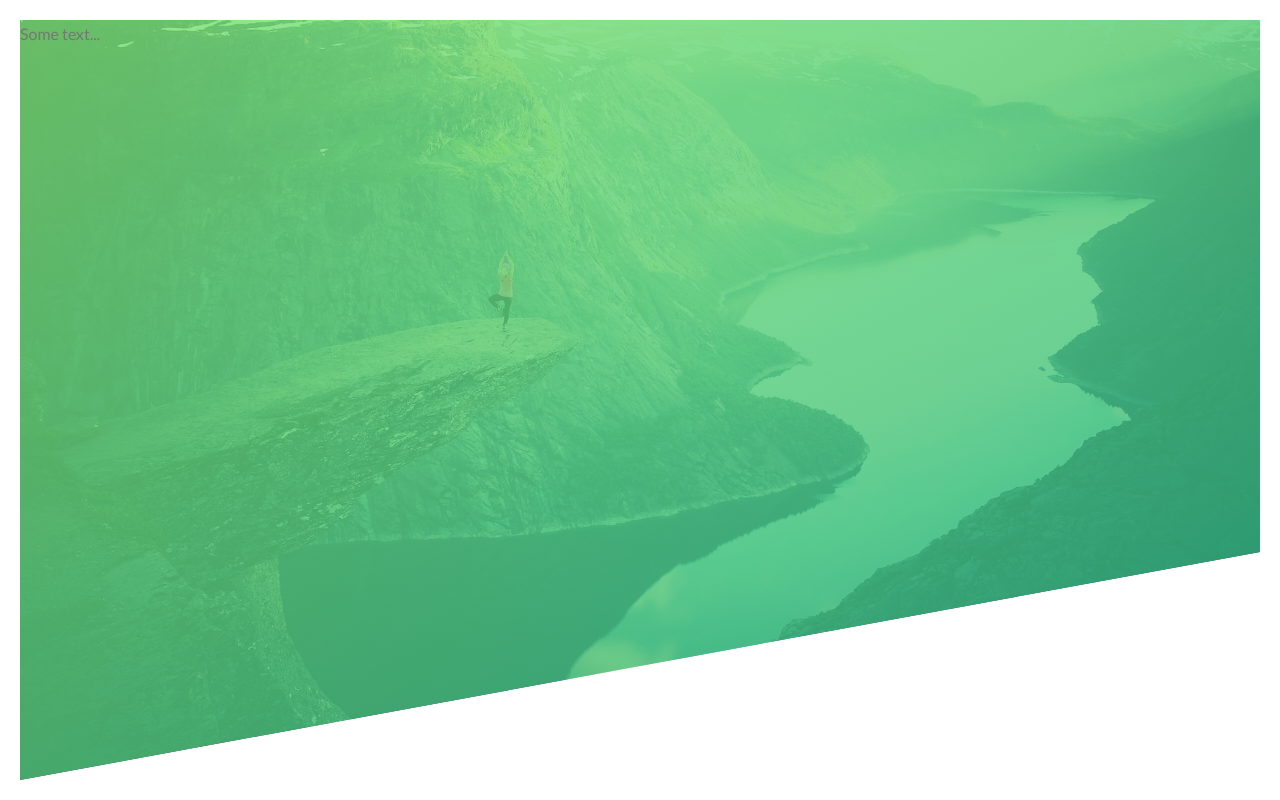
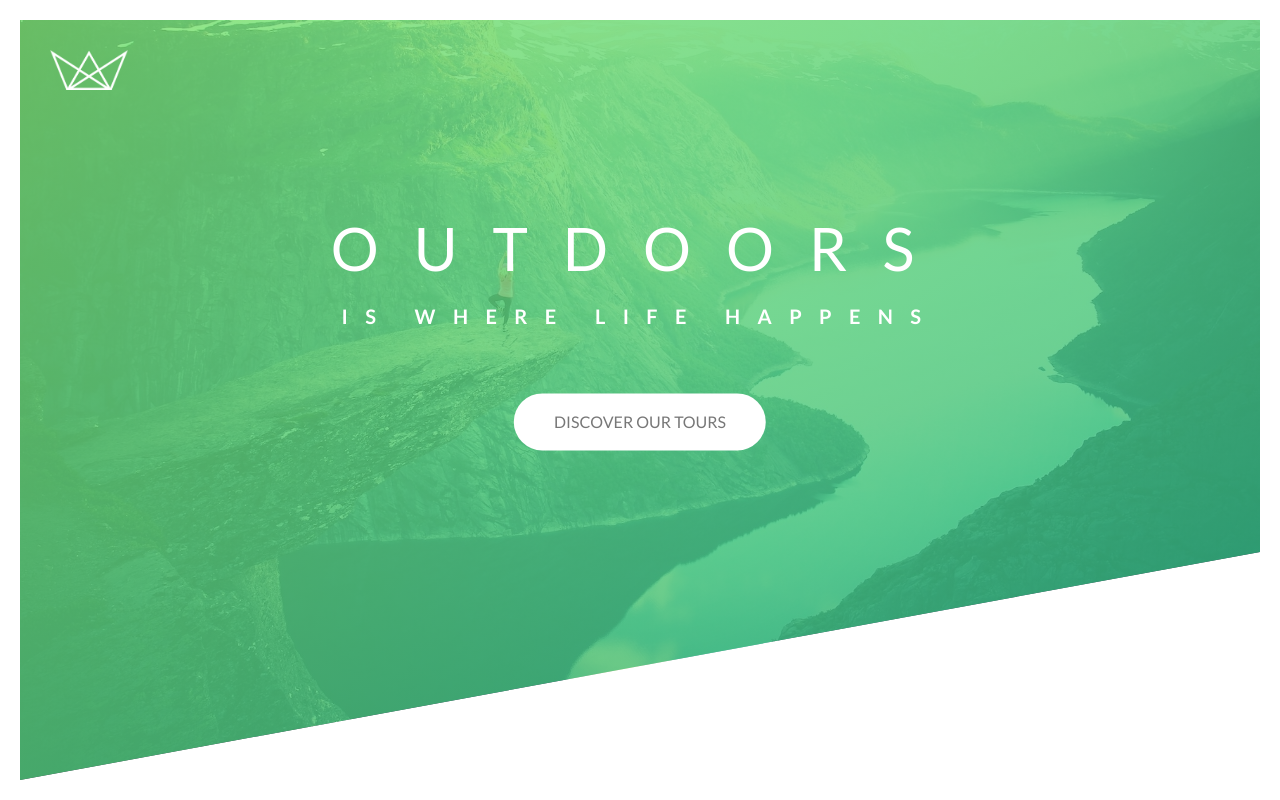
Before and after one commit to Dianaaaa/Abeau-page_css, a plain HTML site: page index.html in a window 1280 px wide. Drawn offline with Linux system fonts and the light colour scheme.

Commit message:
button animation

```diff
--- a/css/style.css
+++ b/css/style.css
@@ -36,4 +36,167 @@ body {
   background-size: cover;
   background-position: top;
   clip-path: polygon(0 0, 100% 0, 100% 70%, 0 100%);
+  position: relative;
 }
+
+.logo-box {
+  position: absolute;
+  top: 30px;
+  left: 30px;
+}
+
+.logo {
+  height: 40px;
+}
+
+/*.logo:hover {
+  animation: moveInRight 1s ease-out;
+}*/
+
+.text-box {
+    position: absolute; /*parent position 与relative配对*/
+    top: 40%;
+    left: 50%;
+    transform: translate(-50%, -50%); /*text-box position*/
+    text-align: center;
+
+}
+
+.heading-primary {
+  color: #fff;
+  text-transform: uppercase;
+
+  backface-visibility: hidden;
+  margin-bottom: 60px;
+}
+
+.heading-primary-main {
+  display: block;
+  font-size: 60px;
+  font-weight: 400;
+  letter-spacing: 35px;
+
+  animation-name: moveInLeft;
+  animation-duration: 1s;
+  animation-timing-function: ease-out;
+  /*
+  animation-duration: 2s;
+  animation-iteration-count: 3;
+  */
+}
+
+.heading-primary-sub {
+  display: block;
+  font-size: 20px;
+  font-weight: 700;
+  letter-spacing: 17.4px;
+
+  animation-name: moveInRight;
+  animation-duration: 1s;
+  animation-timing-function: ease-out;
+}
+
+@keyframes moveInLeft {
+  0% {
+    opacity: 0;
+    transform: translateX(-100px) /*rotate(-50deg)*/;
+  }
+
+  /*60% {
+    transform: rotate(120deg);
+  }*/
+
+  80% {
+    transform: translateX(10px);
+  }
+
+  100% {
+    opacity: 1;
+    transform: translate(0);
+  }
+}
+
+@keyframes moveInRight {
+  0% {
+    opacity: 0;
+    transform: translateX(100px);
+  }
+
+  80% {
+    transform: translateX(-10px);
+  }
+
+  100% {
+    opacity: 1;
+    transform: translate(0);
+  }
+}
+
+@keyframes moveInBottom {
+  0% {
+    opacity: 0;
+    transform: translateY(30px);
+  }
+  100% {
+    opacity: 1;
+    transform: translate(0);
+  }
+}
+
+.btn:link,
+.btn:visited {
+  text-transform: uppercase;
+  text-decoration: none;
+  padding: 15px 40px;
+  display: inline-block;
+  border-radius: 100px;
+  transition: all .2s;   /*还原smoothly*/
+  position：relative;
+}
+
+.btn:hover {
+  transform: translateY(-3px);
+  box-shadow: 0 10px 20px rgba(0,0,0,.2);
+}
+
+.btn:active {
+  transform: translateY(1px);
+  box-shadow: 0 5px 10px rgba(0,0,0,.2);
+}
+
+.btn-white {
+  background-color: #fff;
+  color: #777;
+}
+
+.btn-animated {
+  animation-name: moveInBottom;
+  animation-duration: .5s;
+  animation-timing-function: ease-out;
+  animation-delay: .75s;
+  animation-fill-mode: backwards; /*使button一开始不出现*/
+}
+
+/*psuedo element, child of the "btn"*/
+/*.btn::after {
+    content: "";
+    display: inline-block;
+    height: 100%;
+    weight: 100%;
+    border-radius: 100px;
+    position: absolute;
+    top: 0;
+    left: 0;
+    z-index: -1;
+    transform: all .4s;
+}
+
+.btn-white::after {
+  background-color: #fff;
+}
+
+.btn:hover::after {
+  transform: scaleX(1.4);
+  transform: scaleY(1.6);
+  opacity: 0;
+}*/
--- a/index.html
+++ b/index.html
@@ -15,7 +15,19 @@
   </head>
   <body>
     <header class="header-box">
-      Some text...
+
+      <div class="logo-box">
+        <img src="img/logo-white.png" alt="Logo" class="logo"></img>
+      </div>
+
+      <div class="text-box">
+        <h1 class="heading-primary">
+          <span class="heading-primary-main">Outdoors</span>
+          <span class="heading-primary-sub">is where life happens</span>
+        </h1>
+        <a href="#" class="btn btn-white btn-animated">Discover our tours</a>
+      </div>
+
     </head>
   </body>
 </html>
```
